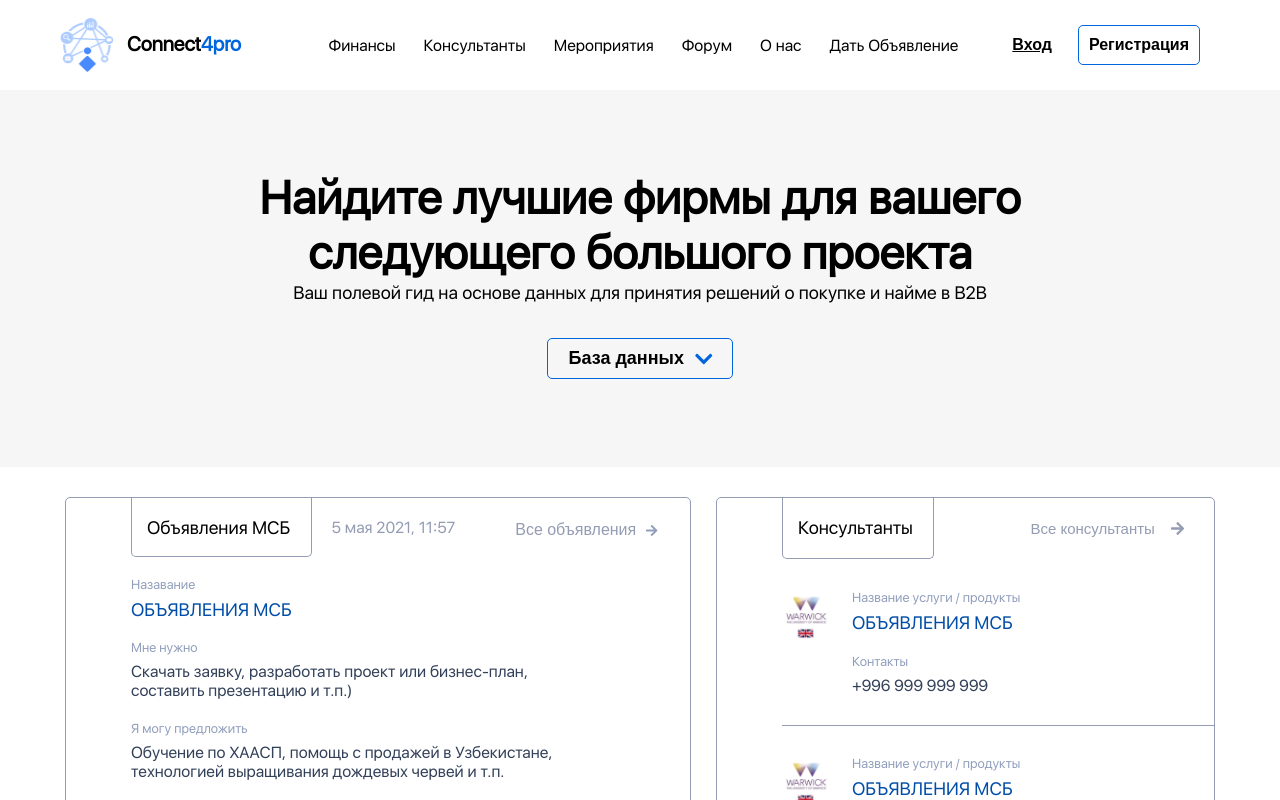
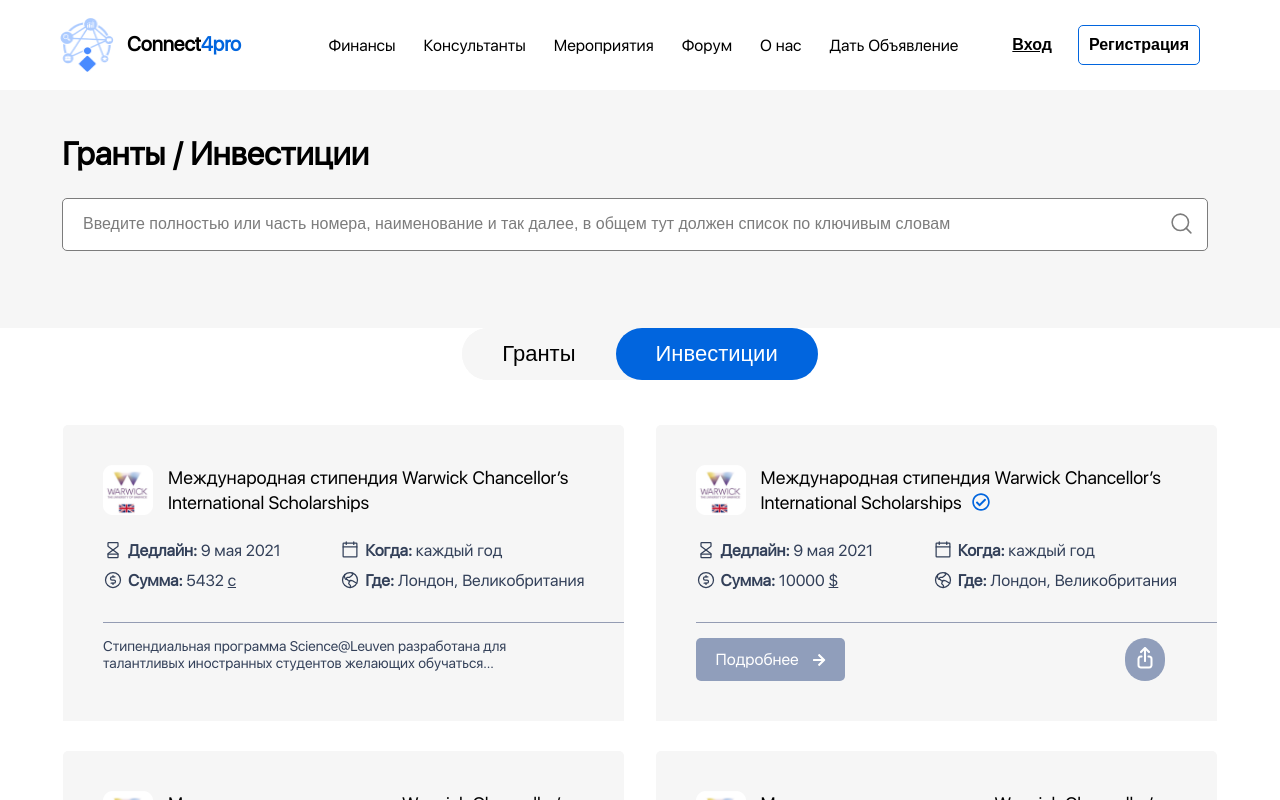
Before and after one commit to MUR4DI1JR/connect, a React (Create React App) app: page /invests-page in a window 1280 px wide. Shown: the top 800 px of the page. Built offline with nearby package versions, Linux system fonts and the light colour scheme.

Commit message:
#invests Item page

```diff
--- a/src/App.js
+++ b/src/App.js
@@ -11,11 +11,11 @@
 import Login from "./components/UI/authContent/login/login";
 import Footer from "./components/UI/Footer/footer";
 import Role from "./components/UI/authContent/Role/Role";
+import AdsMsb from "./components/pages/adMSB/adsMSB";
+import InvestsPage from "./components/pages/investsPage/investsPage";
+import InvestsDetailsPage from "./components/pages/investsDetails/investsDetailsPage";
 
 import './App.css';
-import AdsMsb from "./components/pages/adMSB/adsMSB";
-
-
 
 const App = () => {
   return (
@@ -24,6 +24,8 @@
           <Switch>
               <Route path='/login' component={Login}/>
               <Route path='/all-ads-msb' component={AdsMsb}/>
+              <Route path='/invests-page/:id' component={InvestsDetailsPage}/>
+              <Route path='/invests-page' component={InvestsPage}/>
               <Route path='/register-cons-user' exact component={RegisterUserCons}/>
               <Route path='/register-invest' exact component={RegisterInvest}/>
               <Route path='/register-contact' exact component={RegisterMsBcontact}/>
--- a/src/components/UI/Content/Invests/invests.css
+++ b/src/components/UI/Content/Invests/invests.css
@@ -131,6 +131,18 @@
     display: flex;
     justify-content: space-between;
 }
+.investsBlockButton a{
+    padding: 12px 20px;
+
+    text-decoration: none;
+    background: #909EBB;
+    font-weight: 500;
+    font-size: 16px;
+    line-height: 19px;
+    border: none;
+    border-radius: 5px;
+    color: #FFFFFF;
+}
 .investsBlockButton button{
     padding: 12px 20px;
 
--- a/src/components/UI/Content/Invests/invests.js
+++ b/src/components/UI/Content/Invests/invests.js
@@ -4,17 +4,22 @@
 import { faArrowRight } from '@fortawesome/free-solid-svg-icons';
 import {CalendarBlank, CurrencyCircleDollar, GlobeHemisphereWest, HourglassLow} from "phosphor-react";
 import {useSelector} from "react-redux";
+import {useHistory} from "react-router";
+
 
 import './invests.css';
 import './media.css';
 import icon from './../../../../Images/Mask Group.png';
 import share from './../../../../Images/Share.png';
+import {Link} from "react-router-dom";
+
 
 const Invests = () => {
     const invests = useSelector(state => state.slice.invests);
     const [showGrands, setShowGrands] = useState(true);
     const [showInvests, setShowInvests] = useState(false);
     const [screen, setScreen] = useState(window.matchMedia('(max-width: 900px)').matches);
+    const history = useHistory();
 
     const clickShowItem = e =>{
       if (!showGrands || showInvests){
@@ -37,7 +42,7 @@
             let listInvests = invests.slice(0, -3);
             return listInvests.map((invests, i)=>{
                 return(
-                    <div className="investsBlock" key={i}>
+                    <div className="investsBlock" key={i} onClick={() => history.push(`invests-page/${invests.id}`)}>
                         <div className="investsTitle">
                             <img src={icon} alt="iconTitle"/>
                             <h1>{invests.title}{invests.star ? <FontAwesomeIcon className="investsCheckIcon" icon={faCheckCircle} /> : null}</h1>
@@ -56,7 +61,7 @@
                             {
                                 invests.text.length > 113 ?
                                     <div className="investsBlockButton">
-                                        <button>Подробнее <FontAwesomeIcon className="investsTextIcon" icon={faArrowRight}/></button>
+                                        <Link to={`/invests-page/${invests.id}`}>Подробнее <FontAwesomeIcon className="investsTextIcon" icon={faArrowRight}/></Link>
                                         <button className="investsShareIcon"><img src={share} alt="shareIcon"/></button>
                                     </div>
                                     :
@@ -82,7 +87,7 @@
                     showItem() :
                     invests.map((invests, i) => {
                         return (
-                            <div className="investsBlock" key={i}>
+                            <div className="investsBlock" key={i} onClick={() => history.push(`/invests-page/${invests.id}`)}>
                                 <div className="investsTitle">
                                     <img src={icon} alt="iconTitle"/>
                                     <h1>{invests.title}{invests.star ? <FontAwesomeIcon className="investsCheckIcon" icon={faCheckCircle} /> : null}</h1>
@@ -101,7 +106,7 @@
                                     {
                                         invests.text.length > 113 ?
                                             <div className="investsBlockButton">
-                                                <button>Подробнее <FontAwesomeIcon className="investsTextIcon" icon={faArrowRight}/></button>
+                                                <Link to={`/invests-page/${invests.id}`}>Подробнее <FontAwesomeIcon className="investsTextIcon" icon={faArrowRight}/></Link>
                                                 <button className="investsShareIcon"><img src={share} alt="shareIcon"/></button>
                                             </div>
                                             :
@@ -115,7 +120,7 @@
             </div>
             <div className="allShowInvests">
                 <div className="allShowInvestsButton">
-                    <button>Показать еще</button>
+                    <button onClick={() => history.push('/invests-page')}>Показать еще</button>
                     <FontAwesomeIcon icon={faArrowRight}/>
                 </div>
             </div>
--- a/src/components/pages/adMSB/adsMSB.js
+++ b/src/components/pages/adMSB/adsMSB.js
@@ -1,5 +1,5 @@
 import React, {useEffect, useState} from 'react';
-import {useDispatch, useSelector} from 'react-redux';
+import { useSelector} from 'react-redux';
 import {Link} from 'react-router-dom';
 
 
--- /dev/null
+++ b/src/components/pages/investsDetails/investsDetailsPage.js
@@ -0,0 +1,37 @@
+import React, {useEffect, useState} from 'react';
+import {useHistory} from "react-router";
+import {useSelector} from "react-redux";
+
+const InvestsDetailsPage = () => {
+    const invests = useSelector(state => state.slice.invests);
+    const investsItem = [];
+    const history = useHistory();
+
+    useEffect(()=>{
+        console.log(invests);
+        const itemId = history.location.pathname.slice(14);
+        for (var i = 0; i < invests.length; i++){
+            if (itemId === invests[i].id.toString()){
+
+            }else {
+                console.log("false");
+            }
+        }
+    });
+
+    return (
+        <div>
+            {
+                investsItem.map((content, id) =>{
+                    return(
+                        <div key={id}>
+                            <h1>{content.title}</h1>
+                        </div>
+                    )
+                })
+            }
+        </div>
+    );
+};
+
+export default InvestsDetailsPage;
--- /dev/null
+++ b/src/components/pages/investsPage/investsPage.js
@@ -0,0 +1,17 @@
+import React from 'react';
+import Invests from "../../UI/Content/Invests/invests";
+import Search from "../../UI/search/search";
+import {useSelector} from "react-redux";
+
+const InvestsPage = () => {
+    const invests = useSelector(state => state.slice.invests);
+
+    return (
+        <div>
+            <Search item={invests} title='Гранты / Инвестиции'/>
+            <Invests/>
+        </div>
+    );
+};
+
+export default InvestsPage;
--- a/src/redux/sliceReducer.js
+++ b/src/redux/sliceReducer.js
@@ -63,6 +63,7 @@
         ],
         invests : [
             {
+                id: 1,
                 img: "",
                 title: "Международная стипендия Warwick Chancellor’s International Scholarships",
                 star: false,
@@ -75,6 +76,7 @@
                 text: "Стипендиальная программа Science@Leuven разработана для талантливых иностранных студентов желающих обучаться... "
             },
             {
+                id: 2,
                 img: "",
                 title: "Международная стипендия Warwick Chancellor’s International Scholarships",
                 star: true,
@@ -87,6 +89,7 @@
                 text: "Стипендиальная программа Science@Leuven разработана для талантливых иностранных студентов желающих обучаться muradil... "
             },
             {
+                id: 3,
                 img: "",
                 title: "Международная стипендия Warwick Chancellor’s International Scholarships",
                 star: false,
@@ -99,6 +102,7 @@
                 text: "Стипендиальная программа Science@Leuven разработана для талантливых иностранных студентов желающих обучаться... "
             },
             {
+                id: 4,
                 img: "",
                 title: "Международная стипендия Warwick Chancellor’s International Scholarships",
                 star: false,
@@ -111,6 +115,7 @@
                 text: "Стипендиальная программа Science@Leuven разработана для талантливых иностранных студентов желающих обучаться... "
             },
             {
+                id: 5,
                 img: "",
                 title: "Международная стипендия Warwick Chancellor’s International Scholarships",
                 star: false,
@@ -123,6 +128,7 @@
                 text: "Стипендиальная программа Science@Leuven разработана для талантливых иностранных студентов желающих обучаться... "
             },
             {
+                id: 6,
                 img: "",
                 title: "Международная стипендия Warwick Chancellor’s International Scholarships",
                 star: false,
```
Also changed, not shown: src/components/pages/investsPage/ivestsPage.js (deleted).
